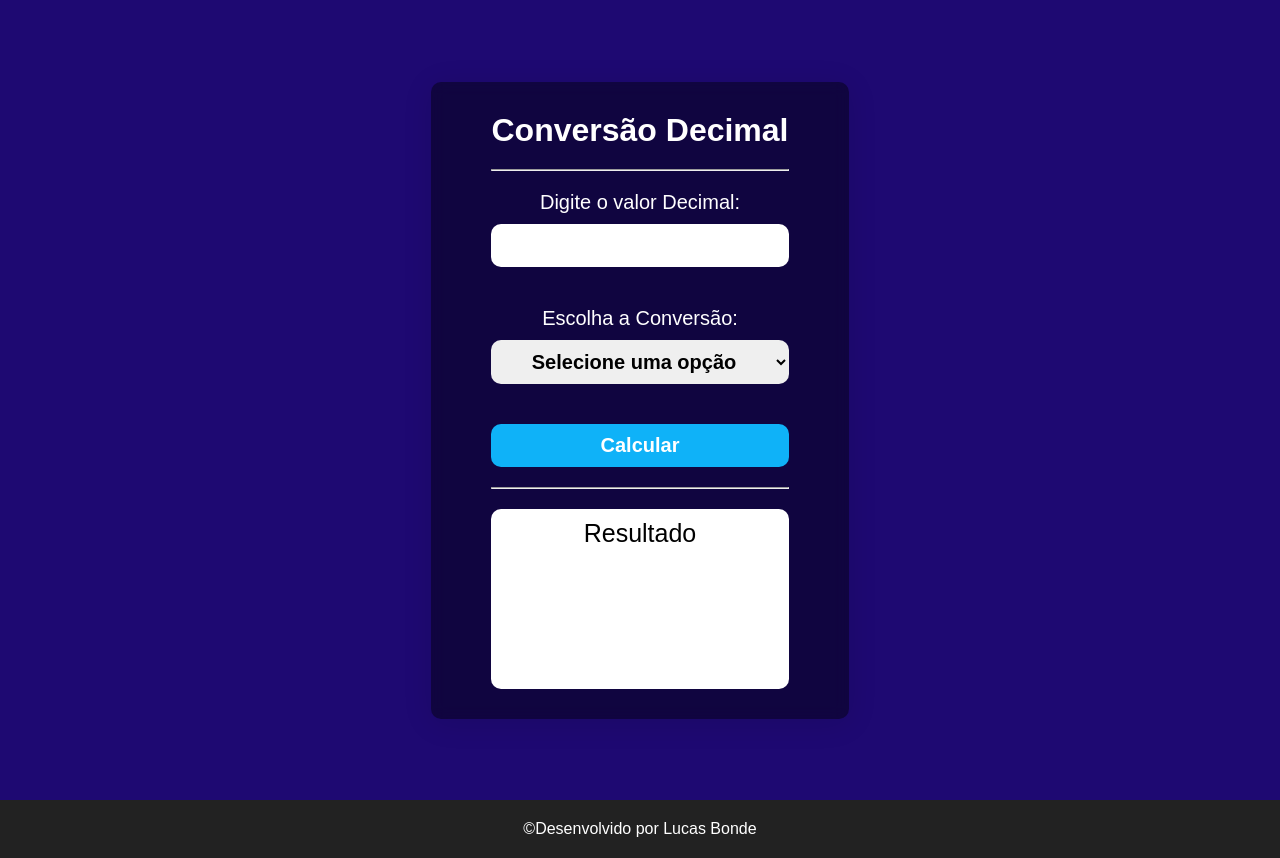
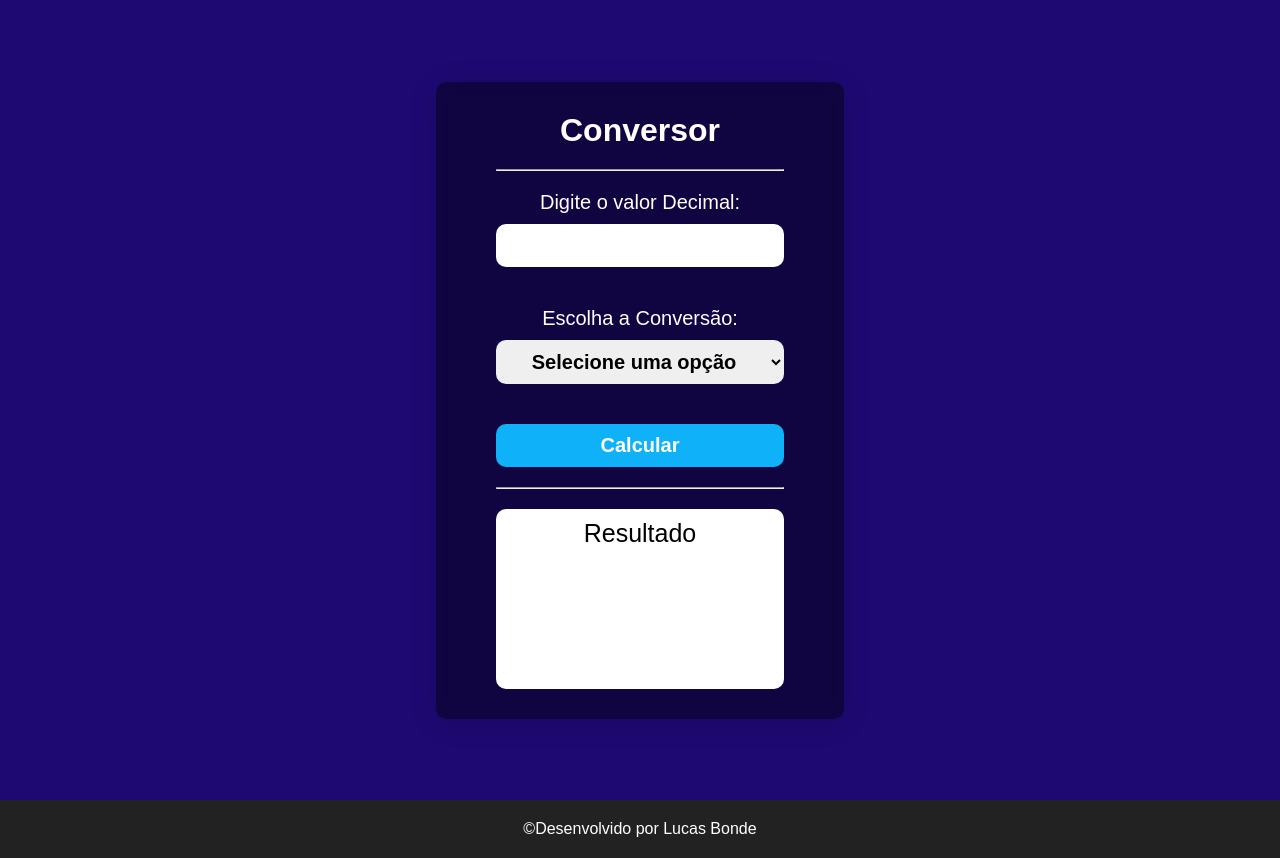
Before and after one commit to LucasBondeDeSouza/Conversao_Decimal, a Flask app: page / in a window 1280 px wide. Run offline with Flask 3, Linux system fonts and the light colour scheme.

Commit message:
atualização

```diff
--- a/templates/index.html
+++ b/templates/index.html
@@ -11,7 +11,7 @@
 <body>
     <main>
         <div class="container">
-            <h1>Conversão Decimal</h1>
+            <h1>Conversor</h1>
             <hr>
 
             <form action="/converter" method="post">
```
